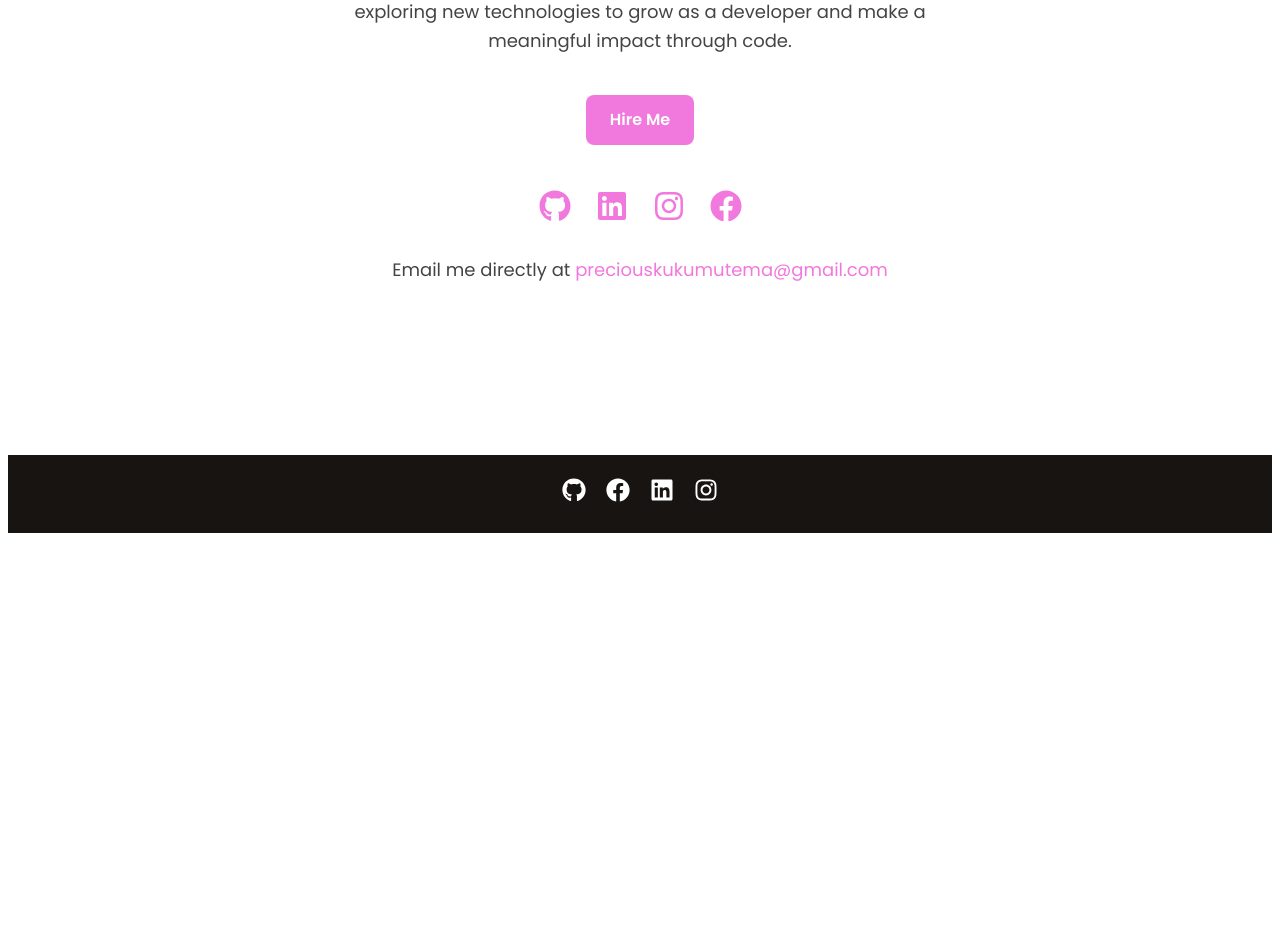
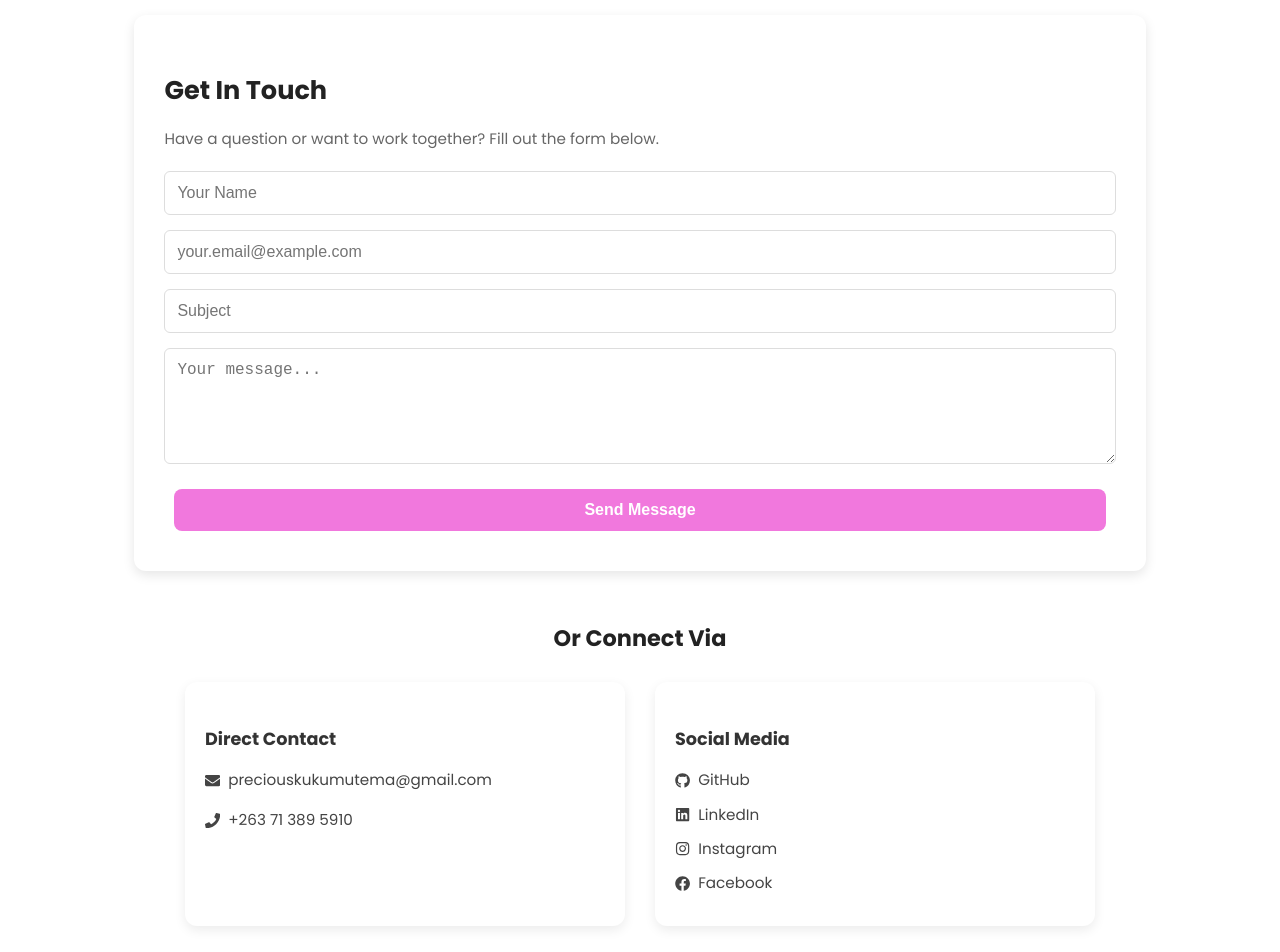
Before and after one commit to preciouskuku/portifolio, a React (Vite) app: page /contact in a window 1280 px wide. Shown: the part 420-1372 px from the top of the page. Before the commit the page ends 961 px from the top, so only its background shows below. Built offline with nearby package versions, Linux system fonts and the light colour scheme.

Commit message:
initial commit

```diff
--- a/src/components/About.css
+++ b/src/components/About.css
@@ -1,85 +1,57 @@
-.about {
-  background-color: white;
-  padding: 60px 40px;
-  text-align: center;
+.about-section {
+  padding: 4rem 2rem;
+  background: #fff;
 }
 
-.about h2 {
-  font-size: 36px;
-  margin-bottom: 20px;
-  color: #f178dd;
-}
-
-.about p {
-  font-size: 18px;
-  color: #444;
-  max-width: 600px;
+.about-container {
+  display: flex;
+  align-items: center;
+  justify-content: space-between;
+  max-width: 1100px;
   margin: 0 auto;
-  line-height: 1.5;
-}
-.about-section {
-  padding: 80px 40px;
-  background-color: #f9f9f9;
-}
-
-.about-content {
-  display: flex;
   flex-wrap: wrap;
-  align-items: center;
-  gap: 40px;
-  justify-content: space-between;
+  gap: 2rem;
 }
 
 .about-text {
   flex: 1;
-  min-width: 280px;
+  min-width: 300px;
 }
 
 .about-text h2 {
-  font-size: 36px;
-  margin-bottom: 15px;
+  font-size: 2rem;
+  margin-bottom: 1rem;
 }
 
 .about-text p {
-  font-size: 18px;
-  color: #444;
-  margin-bottom: 20px;
+  margin-bottom: 1rem;
   line-height: 1.6;
-}
-
-.about-text h3 {
-  font-size: 24px;
-  margin-top: 30px;
-  margin-bottom: 10px;
-  color: #f178dd;
+  color: #333;
 }
 
 .skills-list {
+  display: grid;
+  grid-template-columns: repeat(auto-fill, minmax(140px, 1fr));
+  gap: 0.5rem 1rem;
   list-style: none;
   padding: 0;
-  display: grid;
-  grid-template-columns: repeat(auto-fit, minmax(150px, 1fr));
-  gap: 10px;
 }
 
 .skills-list li {
-  background-color: #fff;
-  border: 1px solid #eee;
-  padding: 10px 15px;
+  background: #f5f5f5;
+  padding: 0.5rem 0.8rem;
   border-radius: 8px;
-  font-weight: 500;
-  box-shadow: 0 4px 10px rgba(0,0,0,0.05);
+  font-size: 0.9rem;
 }
 
 .about-img {
   flex: 1;
-  min-width: 280px;
-  text-align: center;
+  display: flex;
+  justify-content: center;
 }
 
 .about-img img {
-  width: 100%;
   max-width: 350px;
   border-radius: 12px;
-  box-shadow: 0 10px 25px rgba(0, 0, 0, 0.15);
+  box-shadow: 0px 6px 20px rgba(0,0,0,0.1);
 }
--- a/src/components/About.jsx
+++ b/src/components/About.jsx
@@ -1,42 +1,50 @@
 import React from 'react';
 import './About.css';
-import aboutpic from '../assets/about.jpg'; // Adjust the path based on your folder structure
-
-;
+import aboutpic from '../assets/about.jpg'; // Use the uploaded image
 
 export default function About() {
   return (
     <section className="about-section" id="about">
-      <div className="about-content">
+      <div className="about-container">
+        {/* Text Content */}
         <div className="about-text">
           <h2>About Me</h2>
           <p>
-           Versatile and driven Full-Stack Developer with experience in building scalable web applications using React, Node.js, Express, and PostgreSQL. Skilled in both frontend and backend development, with a strong foundation in database design, API integration, and responsive UI design. Experienced with tools like Supabase, Firebase, and GitHub for streamlined development and deployment. Passionate about creating user-centered solutions and exploring emerging technologies like AI and cloud computing to build impactful digital products
+            I’m Precious, a versatile and driven Full-Stack Developer with hands-on experience
+            in building scalable web applications using <strong>React, Node.js, Express, and PostgreSQL</strong>.
+            I’m skilled in both frontend and backend development, with a strong foundation
+            in database design, API integration, and responsive UI design.
           </p>
-          <h3>Skills that i have</h3>
+          <p>
+            I enjoy working with tools like <strong>Supabase, Firebase, and GitHub</strong> for
+            streamlined development and deployment. My passion lies in crafting
+            user-centered solutions and exploring emerging technologies like <strong>AI</strong> and
+            <strong> Cloud Computing</strong> to deliver impactful digital products.
+          </p>
+
+          <h3>Skills I Have</h3>
           <ul className="skills-list">
-            <li> React</li>
-            <li> CSS3 / Sass</li>
-            <li> JavaScript (ES6+)</li>
-            <li> Git & GitHub</li>
-            <li> UX/UI</li>
-            <li> Python</li>
+            <li>React</li>
             <li>Next.js</li>
-            <li>  React Native</li>
-            <li> Express.js</li>
-            <li> MongoDB</li>
-            <li> MySQL</li>
-            <li>SQL</li>
-            <li>Html</li>
-            <li> Tailwind CSS</li>
-            <li> Bootstrap</li>
-
-
+            <li>React Native</li>
+            <li>JavaScript (ES6+)</li>
+            <li>Python</li>
+            <li>Express.js</li>
+            <li>MongoDB</li>
+            <li>PostgreSQL</li>
+            <li>MySQL / SQL</li>
+            <li>HTML5</li>
+            <li>CSS3 / Sass</li>
+            <li>Tailwind CSS</li>
+            <li>Bootstrap</li>
+            <li>Git & GitHub</li>
+            <li>UX/UI Design</li>
           </ul>
         </div>
 
+        {/* Image Section */}
         <div className="about-img">
-          <img src={aboutpic} alt=" about pic" />
+          <img src={aboutpic} alt="Precious - Full-Stack Developer" />
         </div>
       </div>
     </section>
--- a/src/components/Contacts.css
+++ b/src/components/Contacts.css
@@ -1,79 +1,141 @@
 .contact-page {
-  padding: 80px 40px;
-  background-color: #fff;
+  padding: 80px 10%;
+  background: #fff;
   text-align: center;
 }
 
 .contact-page h2 {
-  font-size: 36px;
-  margin-bottom: 20px;
-  font-weight: 700;
+  font-size: 2.2rem;
+  margin-bottom: 15px;
+  color: #222;
 }
 
-.contact-page p {
-  font-size: 18px;
-  color: #444;
-  margin-bottom: 30px;
-  max-width: 600px;
-  margin-inline: auto;
+.intro-text {
+  font-size: 1rem;
+  color: #555;
+  max-width: 800px;
+  margin: 0 auto 40px;
+  line-height: 1.6;
 }
 
-.contact-buttons {
+/* Contact Form */
+.form-card {
+  background: #fff;
+  padding: 30px;
+  border-radius: 12px;
+  box-shadow: 0 4px 12px rgba(0,0,0,0.1);
+  margin-bottom: 50px;
+  text-align: left;
+}
+
+.form-card h3 {
+  font-size: 1.6rem;
+  margin-bottom: 10px;
+}
+
+.form-card p {
+  font-size: 0.95rem;
+  margin-bottom: 20px;
+  color: #666;
+}
+
+form {
+  display: flex;
+  flex-direction: column;
+  gap: 15px;
+}
+
+form input,
+form textarea {
+  padding: 12px;
+  border-radius: 6px;
+  border: 1px solid #ddd;
+  font-size: 1rem;
+}
+
+form input:focus,
+form textarea:focus {
+  outline: none;
+  border-color: #ff00dd;
+}
+
+.btn {
+  background: #ff00dd;
+  color: #fff;
+  border: none;
+  padding: 12px;
+  border-radius: 6px;
+  font-size: 1rem;
+  cursor: pointer;
+  transition: background 0.3s ease;
+}
+
+.btn:hover {
+  background: #cc00aa;
+}
+
+/* Connect Section */
+.connect-section h3 {
+  font-size: 1.4rem;
+  margin-bottom: 25px;
+}
+
+.connect-grid {
   display: flex;
   justify-content: center;
-  gap: 20px;
-  margin-bottom: 30px;
+  gap: 30px;
   flex-wrap: wrap;
 }
 
-.btn {
-  background-color: #181412;
-  color: white !important; /* This locks button text color to white */
-  padding: 12px 24px;
-  border-radius: 8px;
-  font-weight: 600;
-  text-decoration: none;
-  transition: background-color 0.3s ease, transform 0.25s ease;
+.contact-box {
+  background: #fff;
+  padding: 20px;
+  border-radius: 12px;
+  flex: 1;
+  min-width: 250px;
+  max-width: 400px;
+  box-shadow: 0 4px 12px rgba(0,0,0,0.08);
+  text-align: left;
 }
 
-.btn:hover {
-  background-color: #f178dd;
-  transform: scale(1.05);
+.contact-box h4 {
+  font-size: 1.1rem;
+  margin-bottom: 15px;
+  color: #333;
 }
 
-.btn.secondary {
-  background-color: #222;
+.contact-box p,
+.contact-box a {
+  display: flex;
+  align-items: center;
+  gap: 8px;
+  color: #444;
+  font-size: 0.95rem;
+  margin-bottom: 10px;
+  text-decoration: none;
+  transition: color 0.3s ease;
 }
 
-.btn.secondary:hover {
-  background-color: #000;
+.contact-box a:hover {
+  color: #ff00dd;
 }
 
-.social-icons {
-  display: flex;
-  justify-content: center;
-  gap: 25px;
-  font-size: 32px;
-  margin-bottom: 20px;
+/* Responsive */
+@media (max-width: 768px) {
+  .contact-page {
+    padding: 40px 20px;
   }
 
-.social-icons a {
-  color: #222;
-  transition: transform 0.3s ease, color 0.3s ease;
+  .form-card {
+    padding: 20px;
   }
 
-.social-icons a:hover {
-  transform: scale(1.2);
-  color: #f178dd;
+  .connect-grid {
+    flex-direction: column;
+    gap: 20px;
   }
 
-/* Only style plain links inside text */
-.contact-page p a,
-.contact-page .social-icons a {
-  color: #f178dd;
-  text-decoration: none;
+  .contact-box {
+    text-align: center;
   }
-
-.contact-page p a:hover {
-  text-decoration: underline;
 }
--- a/src/components/Contacts.jsx
+++ b/src/components/Contacts.jsx
@@ -1,28 +1,53 @@
-import React from 'react';
-import './Contacts.css';
-import { FaGithub, FaLinkedin, FaInstagram ,FaFacebook} from 'react-icons/fa';
+import React from "react";
+import "./Contacts.css";
+import { FaGithub, FaLinkedin, FaInstagram, FaFacebook, FaEnvelope, FaPhone } from "react-icons/fa";
 
 export default function Contact() {
   return (
     <section className="contact-page" id="contact">
       <h2>Let's Connect</h2>
-      <p>
-       "I'm a passionate and curious tech enthusiast currently specializing in web development. I enjoy building user-friendly digital solutions that solve real-world problems. My recent projects include a Crop Disease Detection App designed to support farmers with AI-powered diagnosis. I'm always learning and exploring new technologies to grow as a developer and make a meaningful impact through code.
+      <p className="intro-text">
+        I'm a passionate and curious tech enthusiast currently specializing in web development.
+        I enjoy building user-friendly digital solutions that solve real-world problems.
+        My recent projects include a Crop Disease Detection App designed to support farmers with
+        AI-powered diagnosis. I'm always learning and exploring new technologies to grow as a developer
+        and make a meaningful impact through code.
       </p>
 
-      <div className="contact-buttons">
-        <a href="mailto:preciouskukumute@gmail.com" className="btn">Hire Me</a>
-
+      {/* Contact Form */}
+      <div className="form-card">
+        <h3>Get In Touch</h3>
+        <p>Have a question or want to work together? Fill out the form below.</p>
+        <form>
+          <input type="text" placeholder="Your Name" required />
+          <input type="email" placeholder="your.email@example.com" required />
+          <input type="text" placeholder="Subject" required />
+          <textarea placeholder="Your message..." rows="5" required></textarea>
+          <button type="submit" className="btn">Send Message</button>
+        </form>
       </div>
 
-      <div className="social-icons">
-        <a href="https://github.com/preciouskuku" target="_blank" rel="noreferrer"><FaGithub /></a>
-        <a href="www.linkedin.com/in/precious-k-mutema" target="_blank" rel="noreferrer"><FaLinkedin /></a>
-        <a href="https://www.instagram.com/yo_kids_its.ice_queen/" target="_blank" rel="noreferrer"><FaInstagram /></a>
-        <a href="https://www.facebook.com/preciouskuku.mutema/" target="_blank" rel="noreferrer"><FaFacebook /></a>
+      {/* Connect Section */}
+      <div className="connect-section">
+        <h3>Or Connect Via</h3>
+        <div className="connect-grid">
+          {/* Direct Contact */}
+          <div className="contact-box">
+            <h4>Direct Contact</h4>
+            <p><FaEnvelope /> preciouskukumutema@gmail.com</p>
+            <p><FaPhone /> +263 71 389 5910</p>
+          </div>
+
+          {/* Social Media */}
+          <div className="contact-box">
+            <h4>Social Media</h4>
+            <a href="https://github.com/preciouskuku" target="_blank" rel="noreferrer"><FaGithub /> GitHub</a>
+            <a href="www.linkedin.com/in/precious-k-mutema" target="_blank" rel="noreferrer"><FaLinkedin /> LinkedIn</a>
+            <a href="https://www.instagram.com/yo_kids_its.ice_queen/" target="_blank" rel="noreferrer"><FaInstagram /> Instagram</a>
+            <a href="https://www.facebook.com/preciouskuku.mutema/" target="_blank" rel="noreferrer"><FaFacebook /> Facebook</a>
+          </div>
+        </div>
       </div>
-
-      <p>Email me directly at <a href="mailto:preciouskukumutema@gmail.com">preciouskukumutema@gmail.com</a></p>
     </section>
   );
 }
```
Lines whose indentation alone changed are shown as unchanged.
